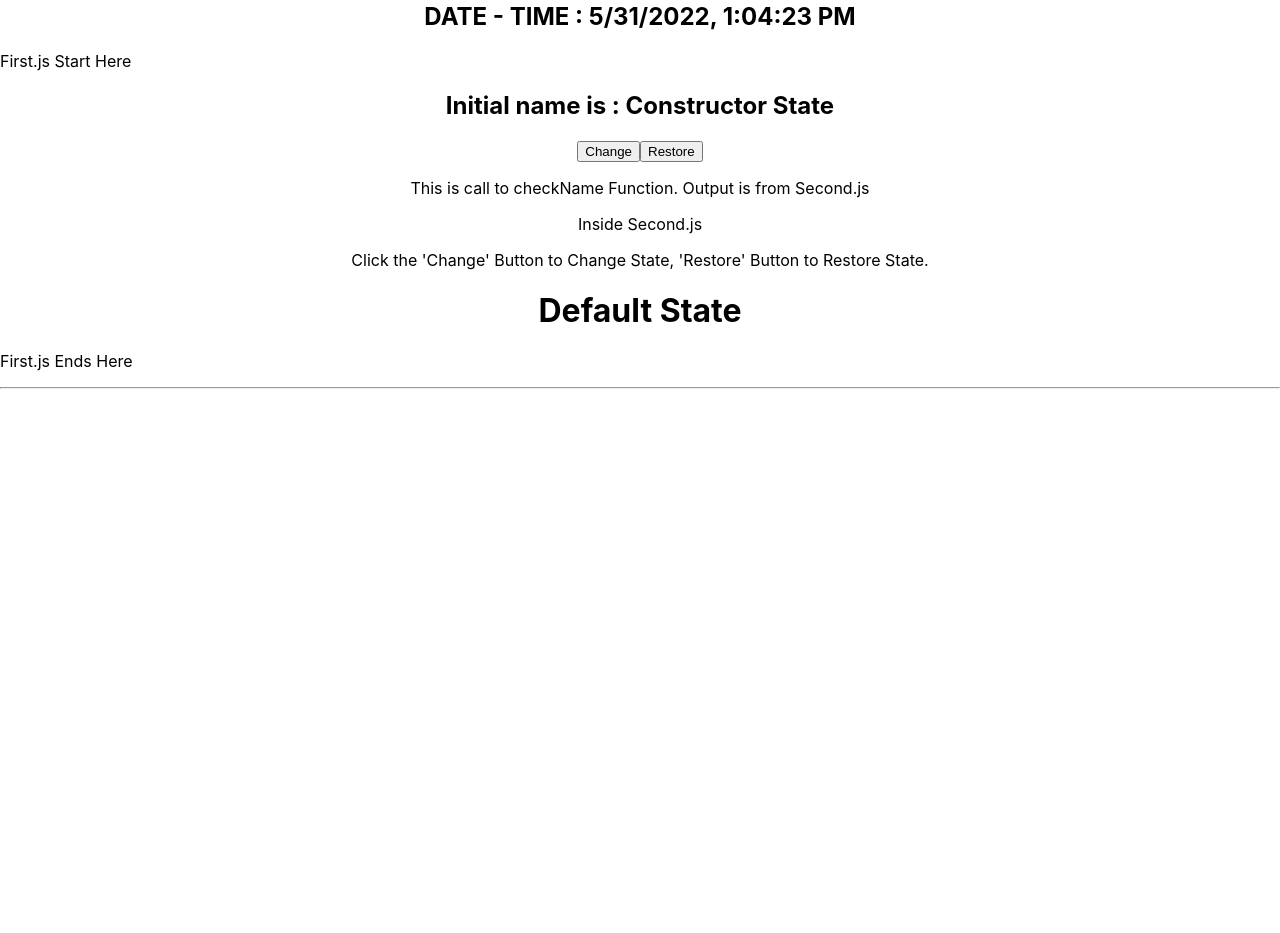
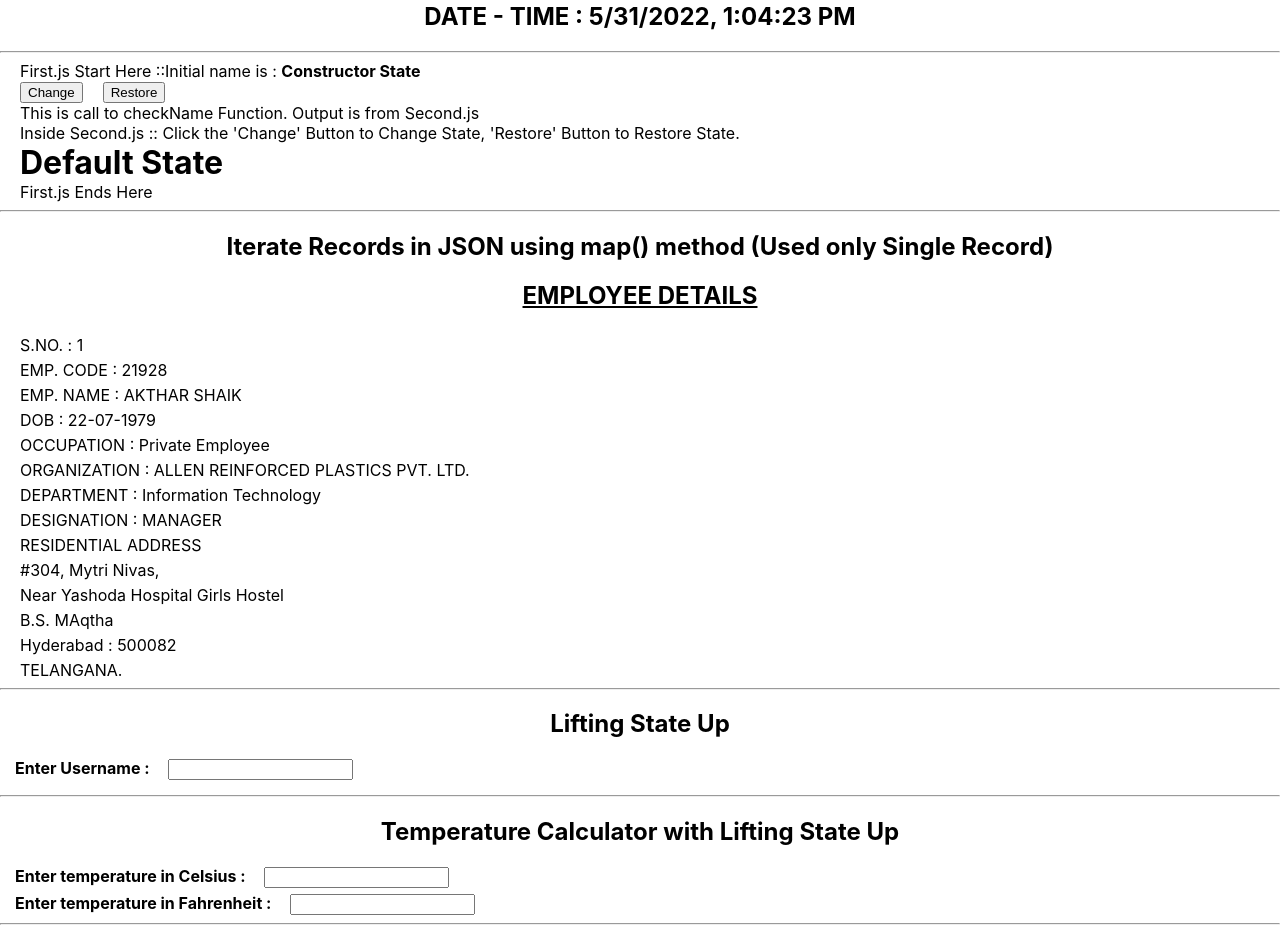
Before and after one commit to aktharshaik/clockapp, a React (Create React App) app: page / in a window 1280 px wide. Shown: the part 80-1013 px from the top of the page. Before the commit the page ends 800 px from the top, so only its background shows below. Built offline with nearby package versions, Linux system fonts and the light colour scheme.

Commit message:
Added Lifting State Up and Use of map() to Iterate & Display Multiple Records within a JSON File.

```diff
--- a/src/App.css
+++ b/src/App.css
@@ -16,3 +16,17 @@
 .App-link {
   color: #61dafb;
 }
+
+p.rm-wspace {
+  margin: 0px 0px 0px 20px;
+  padding: 1;
+  line-height: 30px;
+  height: 25px;
+}
+
+div {
+  padding: 0;
+  margin-bottom: 5px;
+  text-align: left;
+  /* border: 1px solid black; */
+}
--- a/src/App.js
+++ b/src/App.js
@@ -1,6 +1,9 @@
-import './App.css';
-import Clock from './Components/Clock';
-import First from './Components/First';
+import "./App.css";
+import Clock from "./Components/Clock";
+import First from "./Components/First";
+import ClassMapArrObj from "./Components/ClassMapArrObj";
+import ClassParent from "./Components/ClassParent";
+import Calculator from "./Components/Calculator";
 
 // function App() {
 //   return (
@@ -9,15 +12,27 @@ import First from './Components/First';
 //     </div>
 //   );
 // }
-const App = (props) =>{
+const App = (props) => {
   return (
     <div className="App">
       <h1>WELCOME</h1>
       <Clock />
+      <hr />
       <First />
+      <hr />
+      <h2>
+        Iterate Records in JSON using map() method (Used only Single Record)
+      </h2>
+      <ClassMapArrObj />
+      <hr />
+      <h2>Lifting State Up</h2>
+      <ClassParent />
+      <hr />
+      <h2>Temperature Calculator with Lifting State Up</h2>
+      <Calculator />
       <hr />
     </div>
   );
-}
+};
 
 export default App;
--- /dev/null
+++ b/src/Components/Calculator.js
@@ -0,0 +1,62 @@
+import React from "react";
+import TemperatureInput from "./TemperatureInput";
+
+function toCelsius(fahrenheit) {
+  return ((fahrenheit - 32) * 5) / 9;
+}
+
+function toFahrenheit(celsius) {
+  return (celsius * 9) / 5 + 32;
+}
+
+function tryConvert(temperature, convert) {
+  const input = parseFloat(temperature);
+  if (Number.isNaN(input)) {
+    return "";
+  }
+  const output = convert(input);
+  const rounded = Math.round(output * 1000) / 1000;
+  return rounded.toString();
+}
+
+class Calculator extends React.Component {
+  constructor(props) {
+    super(props);
+    this.state = { temperature: "", scale: "c" };
+  }
+
+  handleCelsiusChange = (temperature) => {
+    this.setState({ scale: "c", temperature });
+  };
+
+  handleFahrenheitChange = (temperature) => {
+    this.setState({ scale: "f", temperature });
+  };
+
+  render() {
+    const scale = this.state.scale;
+    const temperature = this.state.temperature;
+    const celsius =
+      scale === "f" ? tryConvert(temperature, toCelsius) : temperature;
+    const fahrenheit =
+      scale === "c" ? tryConvert(temperature, toFahrenheit) : temperature;
+
+    return (
+      <div>
+        <TemperatureInput
+          scale="c"
+          temperature={celsius}
+          onTemperatureChange={this.handleCelsiusChange}
+        />
+
+        <TemperatureInput
+          scale="f"
+          temperature={fahrenheit}
+          onTemperatureChange={this.handleFahrenheitChange}
+        />
+      </div>
+    );
+  }
+}
+
+export default Calculator;
--- /dev/null
+++ b/src/Components/ClassChild.js
@@ -0,0 +1,13 @@
+import React from "react";
+
+class ClassChild extends React.Component {
+  // constructor(props) {
+  //   super(props);
+  // }
+
+  render() {
+    return <h2 style={{ margin: "15px" }}>{this.props.username}</h2>;
+  }
+}
+
+export default ClassChild;
--- /dev/null
+++ b/src/Components/ClassMapArrObj.js
@@ -0,0 +1,76 @@
+import "../App.css";
+import React from "react";
+
+class ClassMapArrObj extends React.Component {
+  constructor(props) {
+    super(props);
+    this.state = {
+      username: "",
+    };
+  }
+
+  // handleUsername = (e) =>{
+  //     this.props.({
+  //         name: 'Change Clicked'
+  //     }
+
+  //     )
+  // }
+
+  render() {
+    const userList = [
+      {
+        id: 0,
+        empcode: "21928",
+        name: "AKTHAR SHAIK",
+        dob: "22-07-1979",
+        address: {
+          building: "#304, Mytri Nivas,",
+          street: "Near Yashoda Hospital Girls Hostel",
+          area: "B.S. MAqtha",
+          city: "Hyderabad",
+          pin: "500082",
+          state: "TELANGANA",
+        },
+        organization: "ALLEN REINFORCED PLASTICS PVT. LTD.",
+        occupation: "Private Employee",
+        designation: "MANAGER",
+        department: "Information Technology",
+      },
+    ];
+
+    return (
+      <div>
+        {userList.map((item, i) => {
+          return (
+            <div>
+              <h2 align="center">
+                <u>EMPLOYEE DETAILS</u>
+              </h2>
+              <p className="rm-wspace">S.NO. : {item.id + 1}</p>
+              <p className="rm-wspace">
+                <span>EMP. CODE : {item.empcode}</span>
+              </p>
+              <p className="rm-wspace">EMP. NAME : {item.name}</p>
+              <p className="rm-wspace">DOB : {item.dob}</p>
+              <p className="rm-wspace">OCCUPATION : {item.occupation}</p>
+              <p className="rm-wspace">ORGANIZATION : {item.organization}</p>
+              <p className="rm-wspace">DEPARTMENT : {item.department}</p>
+              <p className="rm-wspace">DESIGNATION : {item.designation}</p>
+              <p className="rm-wspace">RESIDENTIAL ADDRESS</p>
+              <p className="rm-wspace">{item.address.building}</p>
+              <p className="rm-wspace">{item.address.street}</p>
+              <p className="rm-wspace">{item.address.area}</p>
+              <p className="rm-wspace">
+                {item.address.city} : {item.address.pin}
+              </p>
+              <p className="rm-wspace">{item.address.state}.</p>
+            </div>
+          );
+        })}
+      </div>
+    );
+  }
+}
+
+export default ClassMapArrObj;
--- /dev/null
+++ b/src/Components/ClassParent.js
@@ -0,0 +1,35 @@
+import React from "react";
+import ClassChild from "./ClassChild";
+
+class ClassParent extends React.Component {
+  constructor(props) {
+    super(props);
+    this.state = {
+      username: "",
+    };
+  }
+
+  handleUsername = (event) => {
+    this.setState({
+      username: event.target.value,
+    });
+  };
+
+  render() {
+    return (
+      <div>
+        <label style={{ margin: "15px" }}>
+          <strong>Enter Username : </strong>
+        </label>
+        <input
+          type="text"
+          value={this.state.username}
+          onChange={this.handleUsername}
+        />
+        <ClassChild username={this.state.username} />
+      </div>
+    );
+  }
+}
+
+export default ClassParent;
--- a/src/Components/Clock.js
+++ b/src/Components/Clock.js
@@ -4,23 +4,35 @@ class Clock extends React.Component {
   constructor(props) {
     super(props);
     this.state = {
-        time: new Date().toLocaleString()
+      time: new Date().toLocaleString(),
     };
   }
+
   componentDidMount() {
-      this.intervalID = setInterval(
-        () => this.tick(),
-        1000
-      );
+    this.intervalID = setInterval(() => {
+      this.setState({
+        time: new Date().toLocaleString(),
+      });
+    }, 1000);
   }
+
   componentWillUnmount() {
     clearInterval(this.intervalID);
   }
-    tick() {
-      this.setState({
-        time: new Date().toLocaleString()
-      });
-    }
+
+  // componentDidMount() {
+  //   this.intervalID = setInterval(
+  //     () => this.tick(),
+  //     1000
+  //   );
+  // }
+  //
+  // tick() {
+  //   this.setState({
+  //     time: new Date().toLocaleString(),
+  //   });
+  // }
+
   render() {
     return (
       <p>
@@ -30,4 +42,4 @@ class Clock extends React.Component {
   }
 }
 
-  export default Clock
+export default Clock;
--- a/src/Components/First.js
+++ b/src/Components/First.js
@@ -1,49 +1,64 @@
-import React from 'react';
-import Second from './Second';
+import React from "react";
+import Second from "./Second";
 
-class First extends React.Component{
-    constructor(props){
-        super(props)
+class First extends React.Component {
+  constructor(props) {
+    super(props);
     this.state = {
-            name: 'Constructor State'
-        }
+      name: "Constructor State",
+    };
   }
 
-    changeName = () =>{
+  changeName = () => {
     this.setState({
-            name: 'Change Clicked'
-        }
+      name: "Change Clicked",
+    });
+  };
 
-        )
-    }
-
-    restoreName = () =>{
+  restoreName = () => {
     this.setState({
-            name: 'Constructor State'
-        }
-
-        )
-    }
+      name: "Constructor State",
+    });
+  };
 
   checkName = () => {
     return this.state.name === "Constructor State"
       ? "Default State"
       : this.state.name;
-    }
+  };
 
-    render(){
-        return(
+  render() {
+    return (
       <div>
-                <p align="left">First.js Start Here</p>
-                <h2>Initial name is : {this.state.name}</h2>
-                <button onClick={this.changeName}>Change</button>
-                <button onClick={this.restoreName}>Restore</button>
-                <p align="center">This is call to checkName Function. Output is from Second.js</p>
+        <span style={{ margin: "0px 0px 0px 20px" }} align="left">
+          First.js Start Here ::
+        </span>
+        <span style={{ fontSize: "0px 0px 0px 20px" }}>
+          Initial name is : <strong>{this.state.name}</strong>
+        </span>
+        <br />
+        <button
+          style={{ margin: "0px 0px 0px 20px" }}
+          onClick={this.changeName}
+        >
+          Change
+        </button>
+        <button
+          style={{ margin: "0px 0px 0px 20px" }}
+          onClick={this.restoreName}
+        >
+          Restore
+        </button>
+        <p style={{ margin: "0px 0px 0px 20px" }} align="left">
+          This is call to checkName Function. Output is from Second.js
+        </p>
         <Second name={this.checkName()} />
-                <p align="left">First.js Ends Here</p>
+        <p style={{ margin: "0px 0px 0px 20px" }} align="left">
+          First.js Ends Here
+        </p>
       </div>
-        )
+    );
   }
 }
 
-export default First
+export default First;
--- a/src/Components/Second.js
+++ b/src/Components/Second.js
@@ -1,20 +1,23 @@
-import React from 'react';
+import React from "react";
 
-class Second extends React.Component{
+class Second extends React.Component {
   // constructor(props){
   //     super(props)
   // }
 
-    render(){
-        const {name} = this.props;
-        return(
+  render() {
+    const { name } = this.props;
+    return (
       <React.Fragment>
-                <p>Inside Second.js</p>
-                <p>Click the 'Change' Button to Change State, 'Restore' Button to Restore State.</p>
-                <h1>{name}</h1>
+        <span style={{ margin: "0px 0px 0px 20px" }}>Inside Second.js :: </span>
+        <span>
+          Click the 'Change' Button to Change State, 'Restore' Button to Restore
+          State.
+        </span>
+        <h1 style={{ margin: "0px 0px 0px 20px" }}>{name}</h1>
       </React.Fragment>
-        )
+    );
   }
 }
 
-export default Second
+export default Second;
--- /dev/null
+++ b/src/Components/TemperatureInput.js
@@ -0,0 +1,30 @@
+import React from "react";
+const scaleNames = { c: "Celsius", f: "Fahrenheit" };
+
+class TemperatureInput extends React.Component {
+  //   constructor(props) {
+  //     super(props);
+  //   }
+
+  handleChange = (e) => {
+    this.props.onTemperatureChange(e.target.value);
+  };
+
+  render() {
+    const temperature = this.props.temperature;
+    const scale = this.props.scale;
+
+    return (
+      <div style={{ align: "left" }}>
+        <span style={{ margin: "15px" }}>
+          <strong>Enter temperature in {scaleNames[scale]} : </strong>
+        </span>
+        <span>
+          <input value={temperature} onChange={this.handleChange} />
+        </span>
+      </div>
+    );
+  }
+}
+
+export default TemperatureInput;
```
Lines whose indentation alone changed are shown as unchanged.
